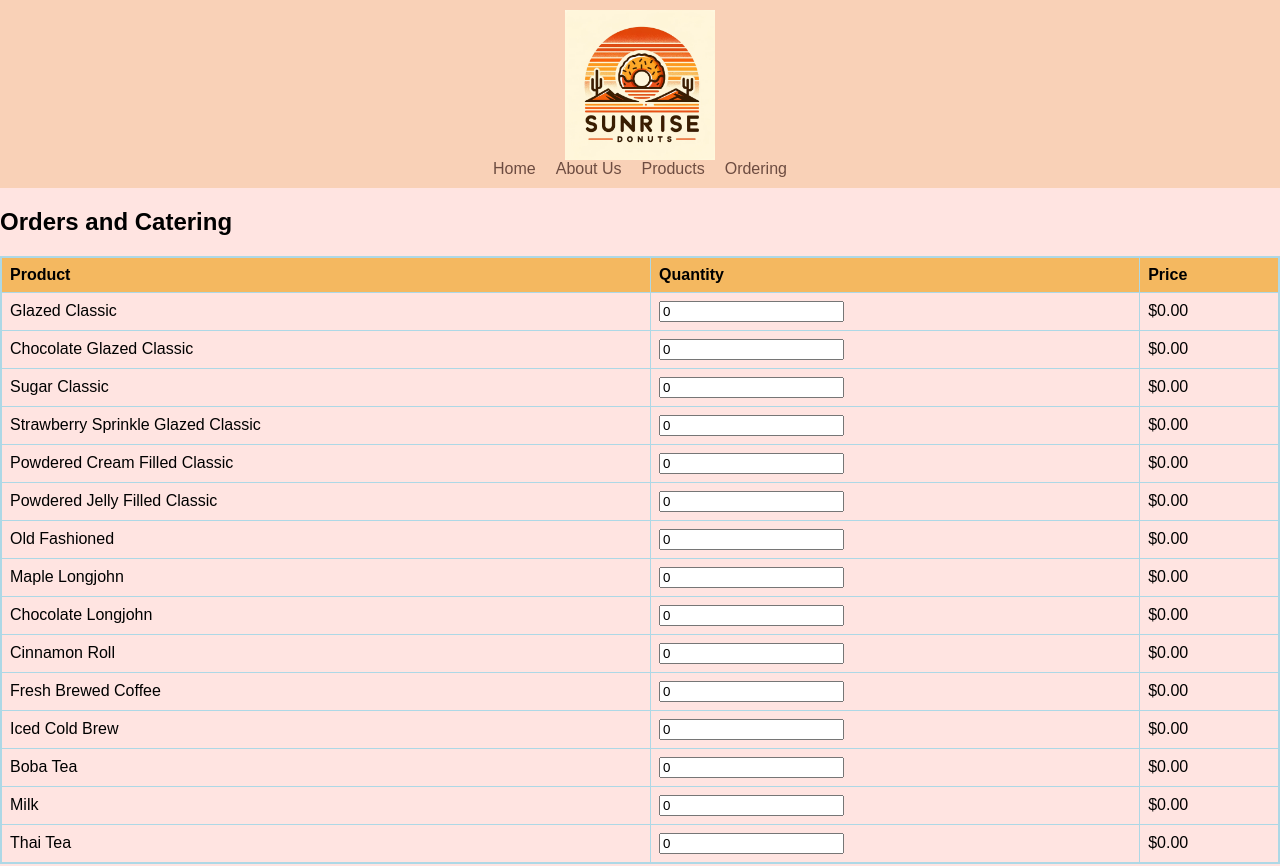
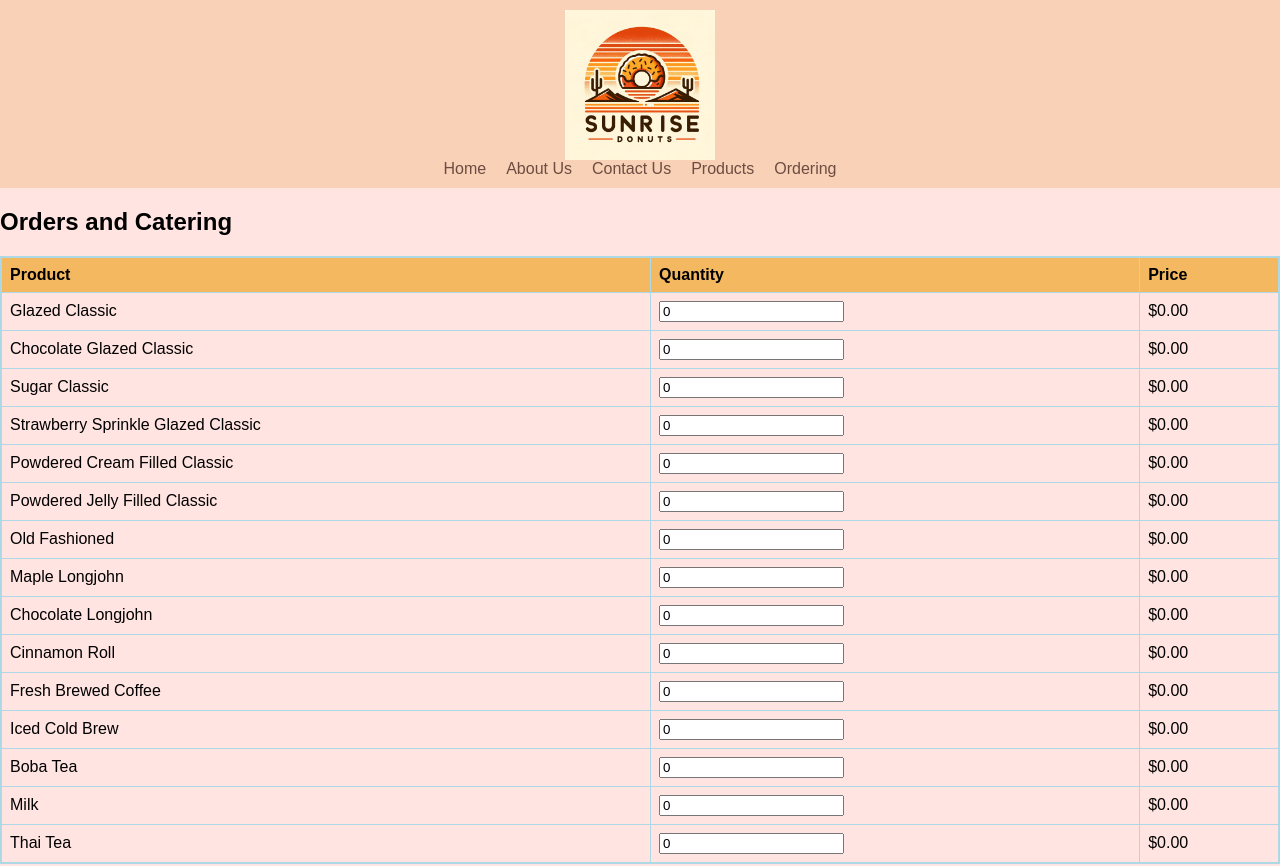
Before and after one commit to camarqu4/SunriseDonuts, a plain HTML site: page orders.html in a window 1280 px wide. Shown: the top 866 px of the page. Drawn offline with Linux system fonts and the light colour scheme.

Commit message:
Update orders.html

```diff
--- a/orders.html
+++ b/orders.html
@@ -15,6 +15,7 @@ awesome/4.7.0/css/font-awesome.min.css">
       <ul style="list-style: none; display: flex; justify-content: center;">
         <li style="padding: 0 10px;"><a href="index.html">Home</a></li>
         <li style="padding: 0 10px;"><a href="about.html">About Us</a></li>
+        <li style="padding: 0 10px;"><a href="contact.html">Contact Us</a></li>
         <li style="padding: 0 10px;"><a href="products.html">Products</a></li>
         <li style="padding: 0 10px;"><a href="orders.html">Ordering</a></li>
       </ul>
```
